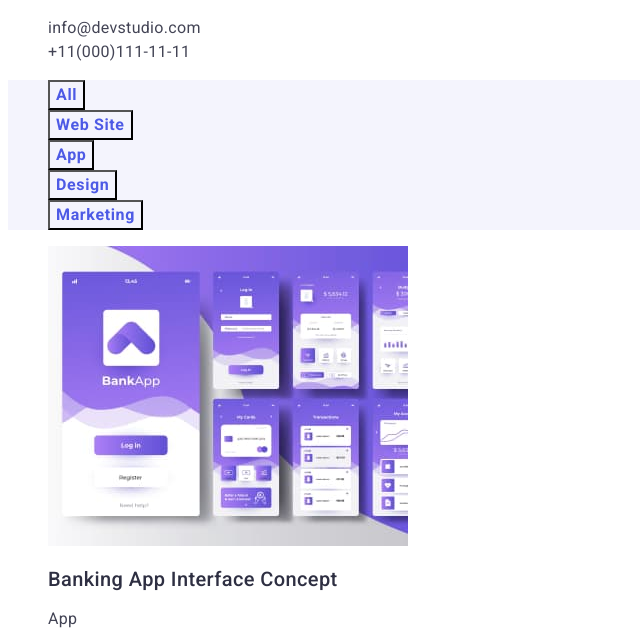
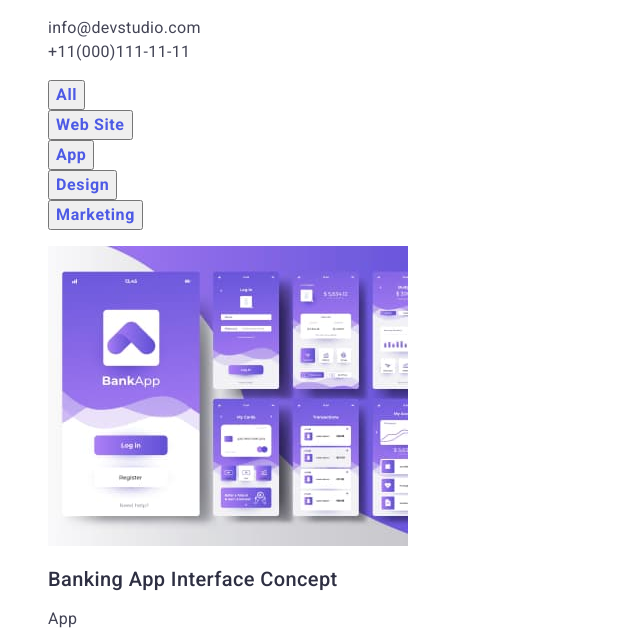
Before and after one commit to Yaroslav-Hryshenko/goit-markup-hw-02, a plain HTML site: page portfolio.html in a window 1280 px wide. Shown: the part 120-764 px from the top of the page, without its empty margins (0-640 px from the left). Drawn offline with Linux system fonts and the light colour scheme.

Commit message:
correction

```diff
--- a/css/styles.css
+++ b/css/styles.css
@@ -224,8 +224,7 @@ body {
 }
 
 /* -------------button-------------- */
-.button {
-  background: var(--team-color);
+.button-menu {
   font-family: "Roboto", sans-serif;
   font-weight: 700;
   font-size: 16px;
@@ -234,8 +233,8 @@ body {
   color: #4d5ae5;
   cursor: pointer;
 }
-.button :hover,
-.button :focus {
+.button-menu:hover,
+.button-menu:focus {
   background-color: var(--logo-color);
   color: var(--fon-color);
 }
--- a/portfolio.html
+++ b/portfolio.html
@@ -51,19 +51,19 @@
         <h1 class="visually-hidden">portfolio</h1>
         <ul class="button list">
           <li>
-            <button type="button" class="button">All</button>
+            <button type="button" class="button-menu">All</button>
           </li>
           <li>
-            <button type="button" class="button">Web Site</button>
+            <button type="button" class="button-menu">Web Site</button>
           </li>
           <li>
-            <button type="button" class="button">App</button>
+            <button type="button" class="button-menu">App</button>
           </li>
           <li>
-            <button type="button" class="button">Design</button>
+            <button type="button" class="button-menu">Design</button>
           </li>
           <li>
-            <button type="button" class="button">Marketing</button>
+            <button type="button" class="button-menu">Marketing</button>
           </li>
         </ul>
         <ul class="foto-list list">
```
